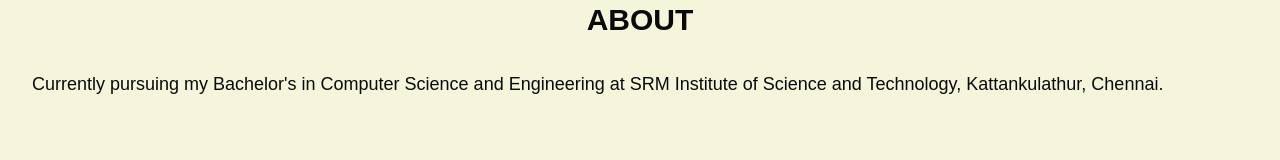
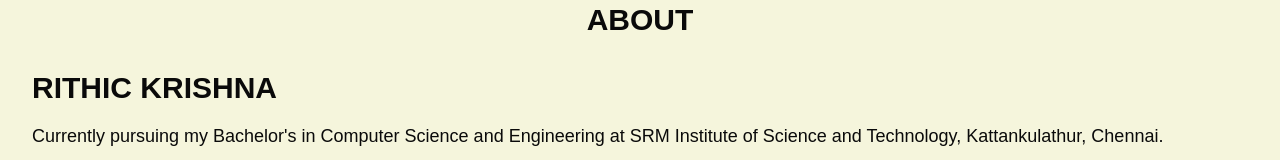
Before and after one commit to rithic-k/Portfolio-Web, a Next.js app: page / in a window 1280 px wide. Shown: the part 239-399 px from the top of the page. Built offline with nearby package versions, Linux system fonts and the light colour scheme; no server answers.

Commit message:
added name

```diff
--- a/src/app/page.tsx
+++ b/src/app/page.tsx
@@ -128,8 +128,10 @@
                 className="rounded-full h-full w-full object-cover"
               />
             </div>
-            <h2 className="text-3xl font-semibold mb-4 uppercase">ABOUT</h2>
+            <h2 className="text-3xl font-semibold mb-4 uppercase">ABOUT
+            </h2>
           </div>
+            <h2 className="text-3xl font-semibold mb-4 uppercase"> Rithic Krishna </h2>
           <p className="text-lg">
             Currently pursuing my Bachelor's in Computer Science and Engineering at SRM Institute of Science and Technology, Kattankulathur, Chennai.
           </p>
```
